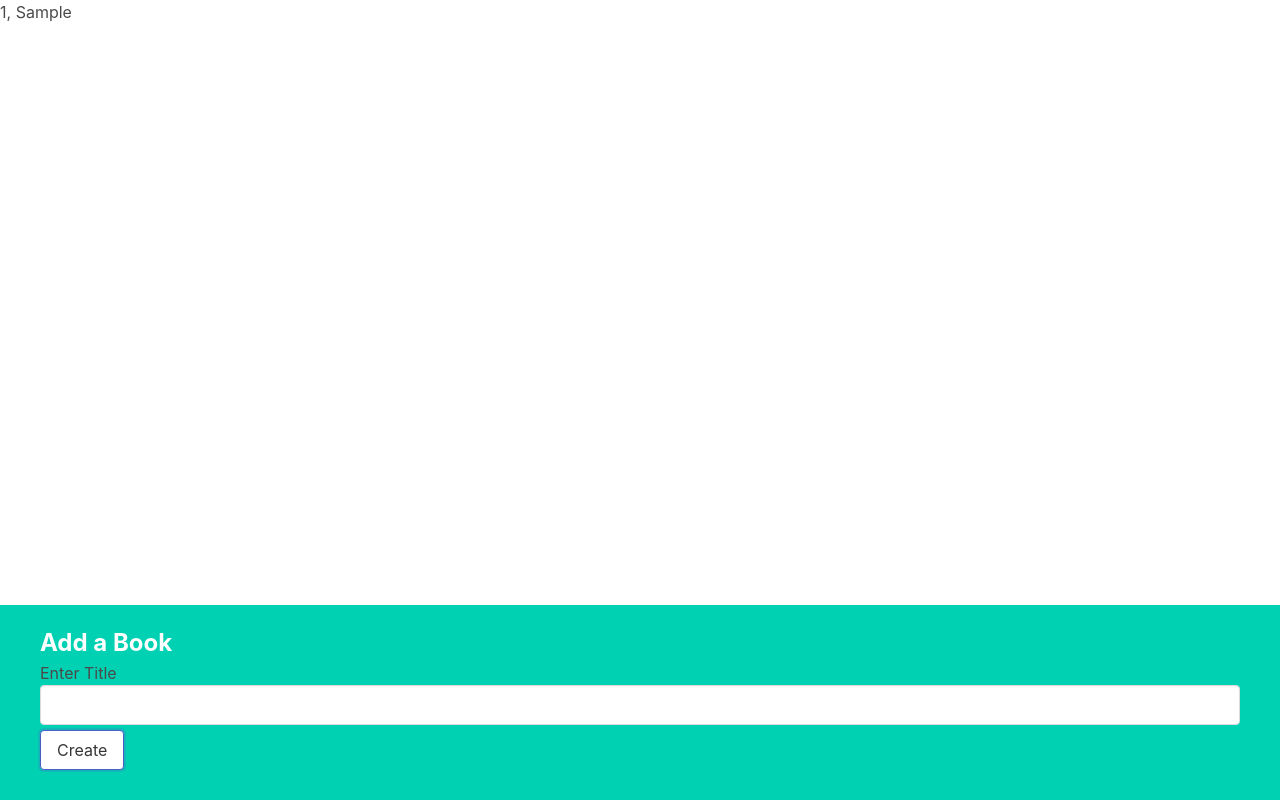
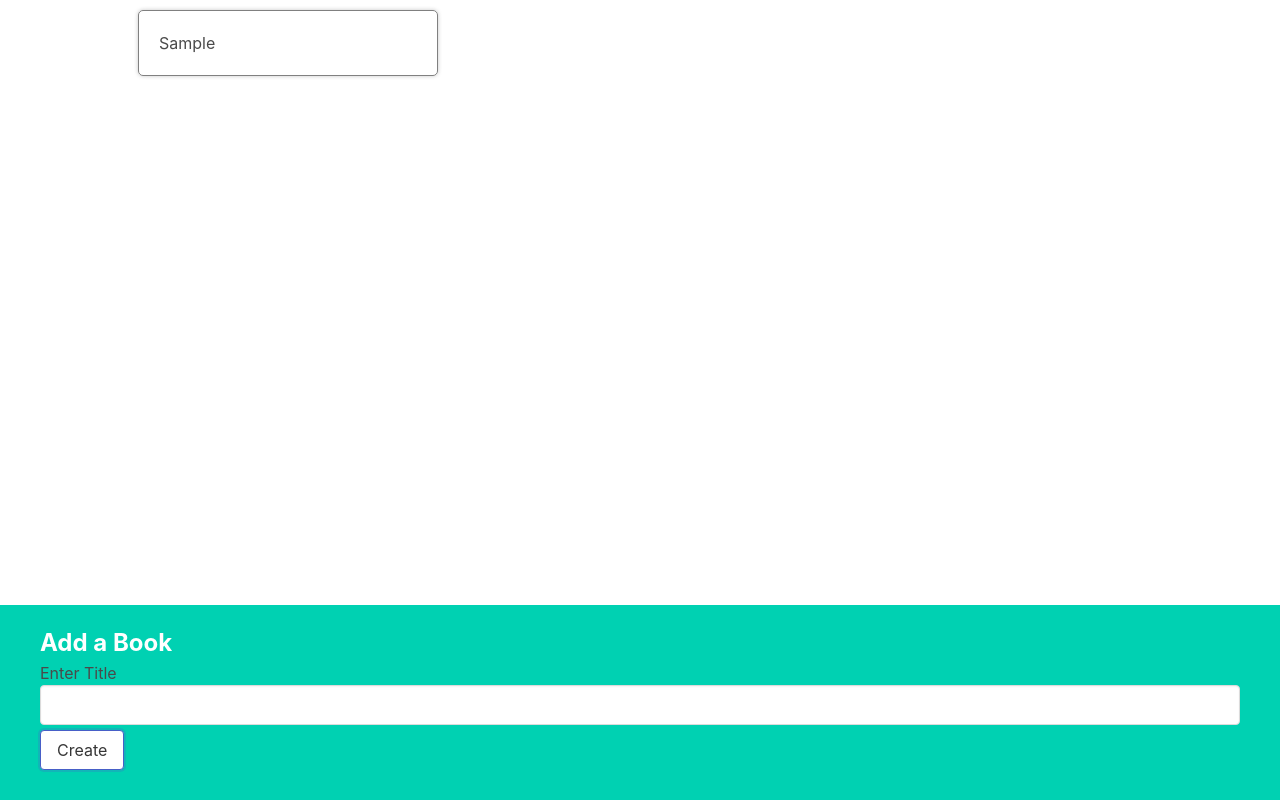
Before and after one commit to DebaKaran/react-redux-masterclass, a React (Vite) app in the folder books/: page / in a window 1280 px wide. Both pictures are taken after typing "Sample" into the empty fields and a click on the button "Create". Built offline with nearby package versions, Linux system fonts and the light colour scheme.

Commit message:
feat: add BookList and BookShow components to render list of books
- Created BookList to map and render each book
- Created BookShow to display individual book title
- Integrated both into App component

```diff
--- a/books/src/App.tsx
+++ b/books/src/App.tsx
@@ -1,6 +1,7 @@
 import { useState } from "react";
 import type { Book } from "./types/Book";
 import BookCreate from "./components/BookCreate";
+import BookList from "./components/BookList";
 
 function App() {
   const [books, setBooks] = useState<Book[]>([]);
@@ -14,14 +15,10 @@ function App() {
   };
 
   return (
-    <>
+    <div className="app">
+      <BookList books={books} />
       <BookCreate addBook={handleAddBook} />
-      {books.map((book) => (
-        <div key={book.id}>
-          {book.id}, {book.title}
-        </div>
-      ))}
-    </>
+    </div>
   );
 }
 
--- a/books/src/components/BookList.tsx
+++ b/books/src/components/BookList.tsx
@@ -1,7 +1,15 @@
 import React from "react";
+import type { Book } from "../types/Book";
+import BookShow from "./BookShow";
 
-const BookList = () => {
-  return <div></div>;
+interface BookListProps {
+  books: Book[];
+}
+const BookList: React.FC<BookListProps> = ({ books }) => {
+  const renderedBooks = books.map((book) => {
+    return <BookShow key={book.id} book={book} />;
+  });
+  return <div className="book-list">{renderedBooks}</div>;
 };
 
 export default BookList;
--- a/books/src/components/BookShow.tsx
+++ b/books/src/components/BookShow.tsx
@@ -1,7 +1,11 @@
 import React from "react";
+import type { Book } from "../types/Book";
 
-const BookShow = () => {
-  return <div></div>;
+interface BookShowProps {
+  book: Book;
+}
+const BookShow: React.FC<BookShowProps> = ({ book }) => {
+  return <div className="book-show">{book.title}</div>;
 };
 
 export default BookShow;
```
